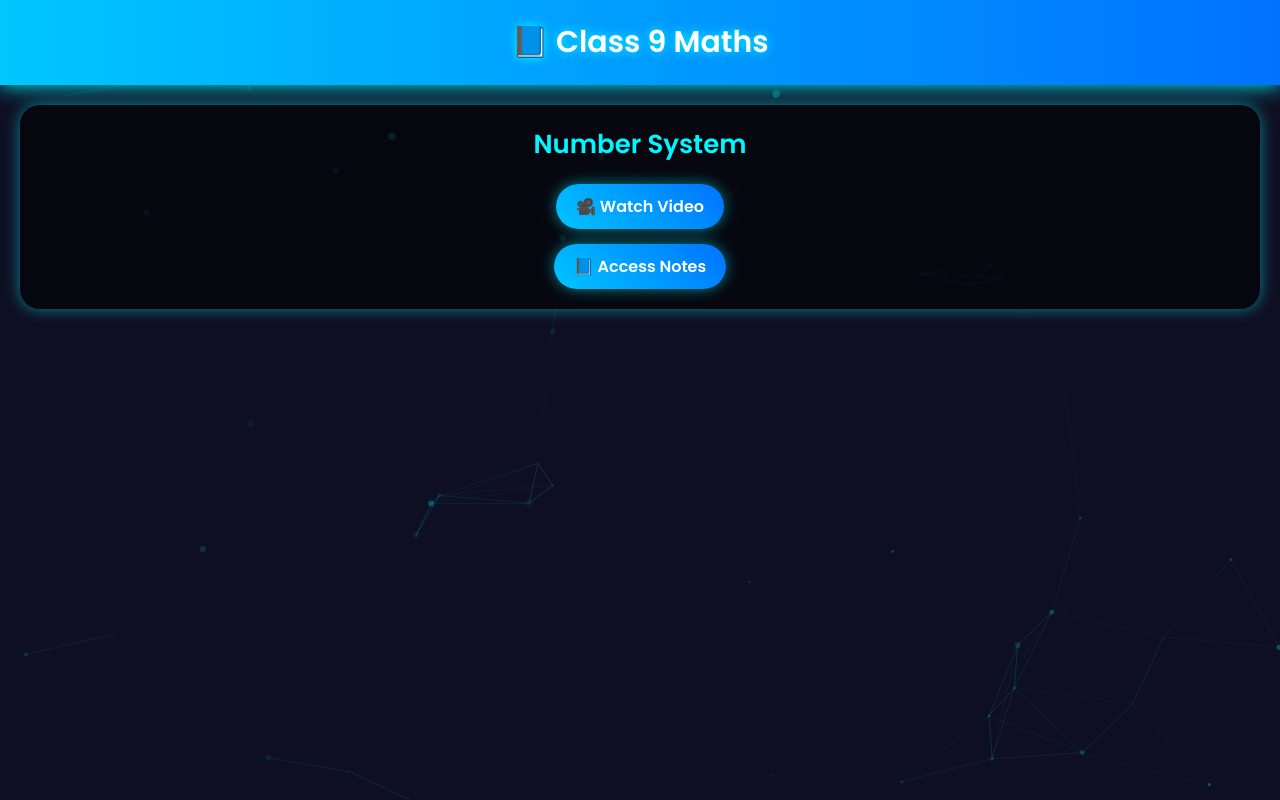
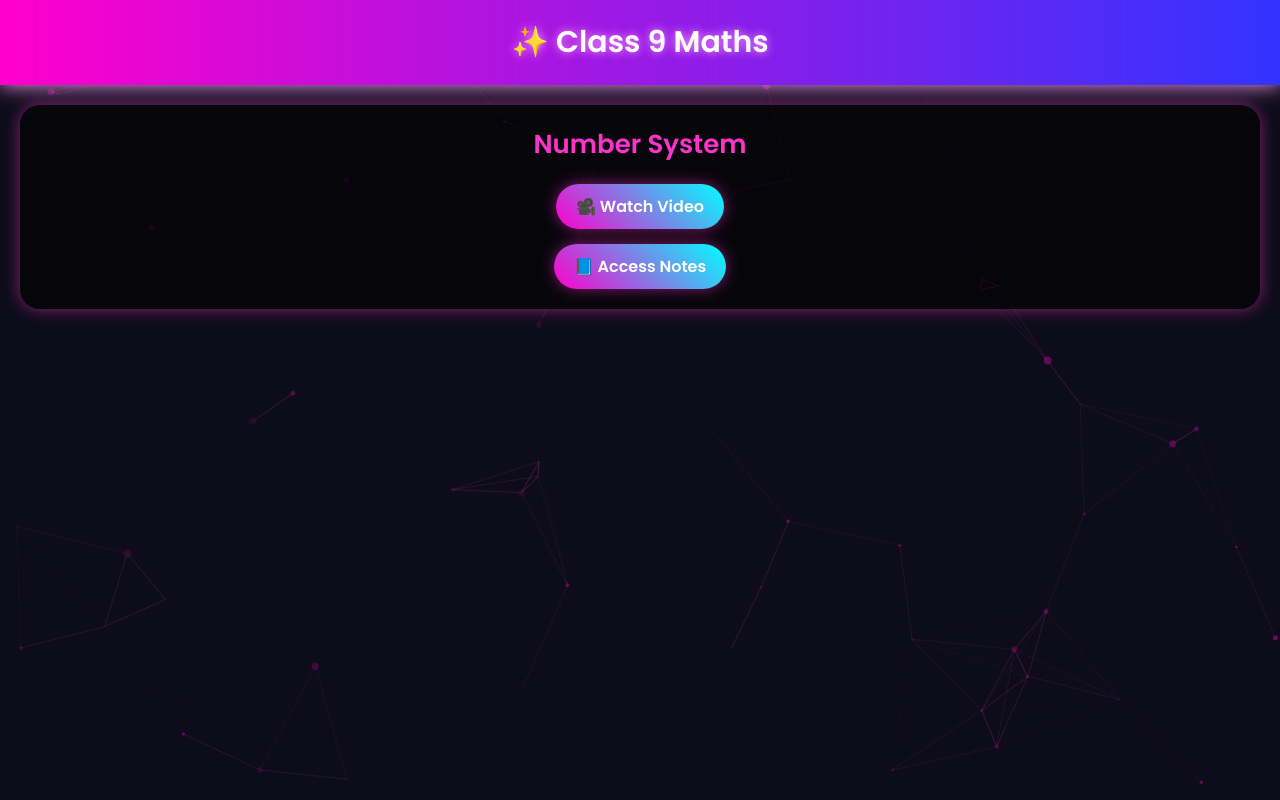
Before and after one commit to 938377/Future-toppers-, a plain HTML site: page index.html in a window 1280 px wide. Drawn offline with nearby package versions, Linux system fonts and the light colour scheme.

Commit message:
Update index.html

```diff
--- a/index.html
+++ b/index.html
@@ -14,16 +14,16 @@
     }
 
     body {
-      background: #0f0f23;
+      background: #0d0d1a;
       color: white;
       overflow-x: hidden;
     }
 
     header {
-      background: linear-gradient(to right, #00c6ff, #0072ff);
+      background: linear-gradient(to right, #ff00cc, #3333ff);
       padding: 20px;
       text-align: center;
-      box-shadow: 0 0 20px #00f7ff;
+      box-shadow: 0 0 20px #ff99ff;
       position: sticky;
       top: 0;
       z-index: 10;
@@ -32,7 +32,7 @@
     header h1 {
       font-size: 30px;
       color: white;
-      text-shadow: 0 0 10px #00f7ff;
+      text-shadow: 0 0 10px #ff99ff;
     }
 
     .container {
@@ -44,18 +44,18 @@
       border-radius: 20px;
       padding: 20px;
       margin-bottom: 30px;
-      box-shadow: 0 0 15px #00f7ff80;
+      box-shadow: 0 0 15px #ff33cc80;
       transition: 0.3s ease;
     }
 
     .chapter-card:hover {
       transform: scale(1.02);
-      box-shadow: 0 0 20px #00f7ff;
+      box-shadow: 0 0 25px #ff33cc;
     }
 
     .chapter-title {
       font-size: 26px;
-      color: #00f7ff;
+      color: #ff33cc;
       margin-bottom: 20px;
       text-align: center;
     }
@@ -74,15 +74,15 @@
       font-size: 16px;
       color: white;
       cursor: pointer;
-      background: linear-gradient(45deg, #00c6ff, #0072ff);
-      box-shadow: 0 0 15px #00f7ff80;
+      background: linear-gradient(45deg, #ff00cc, #00ffff);
+      box-shadow: 0 0 15px #ff33cc80;
       text-decoration: none;
       transition: 0.3s ease;
     }
 
     .btn:hover {
       transform: scale(1.05);
-      box-shadow: 0 0 25px #00f7ff;
+      box-shadow: 0 0 25px #ff33cc;
     }
 
     #particles-js {
@@ -99,7 +99,7 @@
   <div id="particles-js"></div>
 
   <header>
-    <h1>📘 Class 9 Maths</h1>
+    <h1>✨ Class 9 Maths</h1>
   </header>
 
   <div class="container">
@@ -110,7 +110,7 @@
         <a href="https://your-notes-link.com" class="btn">📘 Access Notes</a>
       </div>
     </div>
-    <!-- Add more chapter cards below if needed -->
+    <!-- Add more chapter cards below -->
   </div>
 
   <!-- Particle.js Script -->
@@ -118,11 +118,11 @@
   <script>
     particlesJS("particles-js", {
       "particles": {
-        "number": { "value": 40 },
-        "color": { "value": "#00f7ff" },
+        "number": { "value": 50 },
+        "color": { "value": "#ff00cc" },
         "shape": { "type": "circle" },
         "opacity": {
-          "value": 0.3,
+          "value": 0.4,
           "random": true
         },
         "size": {
@@ -132,13 +132,13 @@
         "line_linked": {
           "enable": true,
           "distance": 150,
-          "color": "#00f7ff",
-          "opacity": 0.2,
+          "color": "#ff33cc",
+          "opacity": 0.3,
           "width": 1
         },
         "move": {
           "enable": true,
-          "speed": 2
+          "speed": 1.8
         }
       },
       "interactivity": {
@@ -150,4 +150,4 @@
     });
   </script>
 </body>
-</html>
+    </html>
```
